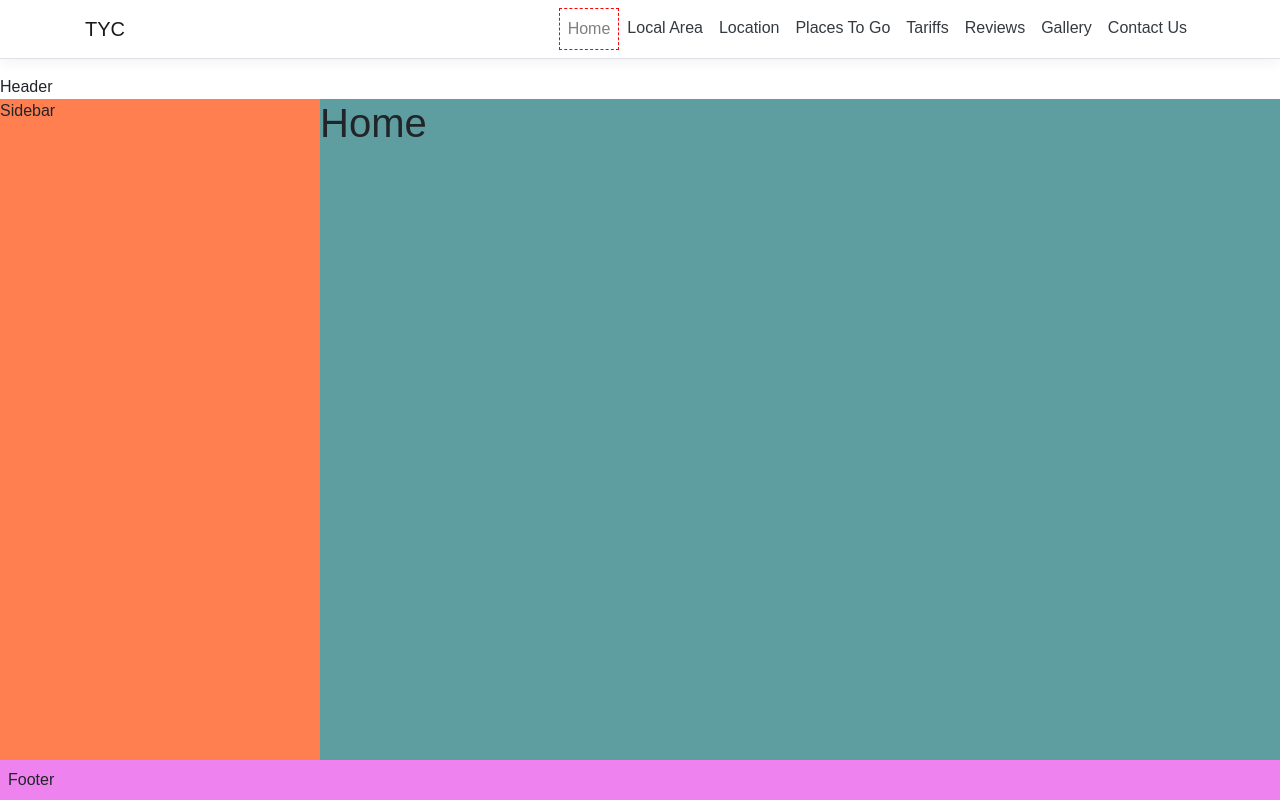
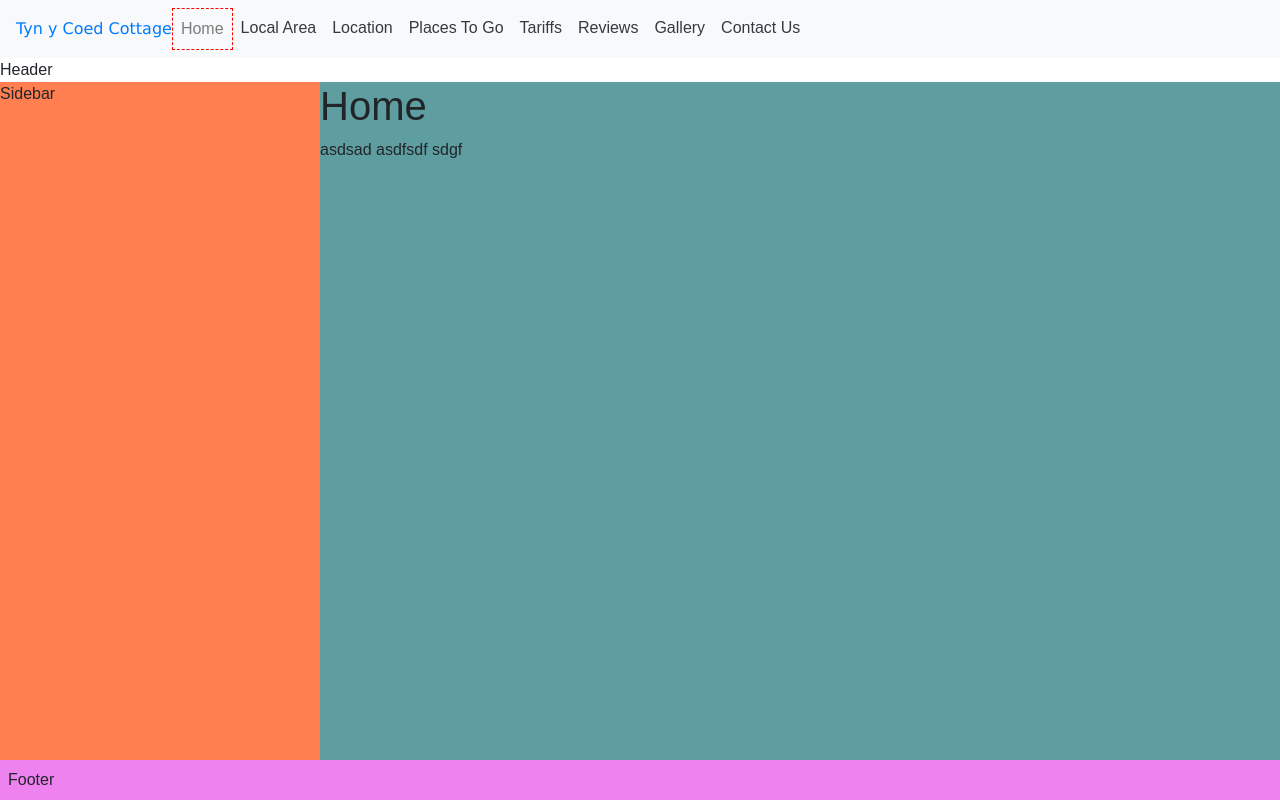
Before and after one commit to SoggySocks2/TYC_React, a React (Create React App) app in the folder TYC_React.UI/ClientApp/: page / in a window 1280 px wide. Built offline with nearby package versions, Linux system fonts and the light colour scheme.

Commit message:
Navbar improvements

```diff
--- a/TYC_React.UI/ClientApp/public/index.html
+++ b/TYC_React.UI/ClientApp/public/index.html
@@ -1,6 +1,6 @@
 <!DOCTYPE html>
 <html lang="en">
-  <head>
+<head>
     <meta charset="utf-8">
     <meta name="viewport" content="width=device-width, initial-scale=1, shrink-to-fit=no">
     <meta name="theme-color" content="#000000">
@@ -11,6 +11,7 @@
     -->
     <link rel="manifest" href="%PUBLIC_URL%/manifest.json">
     <link rel="shortcut icon" href="%PUBLIC_URL%/favicon.ico">
+
     <!--
       Notice the use of %PUBLIC_URL% in the tags above.
       It will be replaced with the URL of the `public` folder during the build.
@@ -21,7 +22,7 @@
       Learn how to configure a non-root public URL by running `npm run build`.
     -->
     <title>TYC_React.UI</title>
-  </head>
+</head>
   <body>
     <noscript>
       You need to enable JavaScript to run this app.
--- a/TYC_React.UI/ClientApp/src/App.css
+++ b/TYC_React.UI/ClientApp/src/App.css
@@ -12,13 +12,12 @@ body {
     font-family: 'Oswald', sans-serif;
     display: flex;
     flex-direction: column;
-    min-height: 100%;
 }
 
 .root {
     display: flex;
     flex-direction: column;
-    flex: 1 0 auto;
+    min-height: 100vh;
 }
 
 .mainContainer {
--- a/TYC_React.UI/ClientApp/src/components/Home.js
+++ b/TYC_React.UI/ClientApp/src/components/Home.js
@@ -7,6 +7,9 @@ export class Home extends Component {
       return (
           <>
               <h1>Home</h1>
+              <p>asdsad
+              asdfsdf
+              sdgf</p>
           </>
     );
   }
--- a/TYC_React.UI/ClientApp/src/components/NavMenu.css
+++ b/TYC_React.UI/ClientApp/src/components/NavMenu.css
@@ -1,29 +1,11 @@
-.navbar {
-    display: flex;
-    flex-direction: column;
-    min-width: 100vw;
-    height: auto;
-    align-items: center;
+a.navLogo {
+    text-decoration: none;
+    font-family: 'Oswald', Verdana;
+    font-size: 16px;
 }
-a.navbar-brand {
-    white-space: normal;
-    text-align: center;
-    word-break: break-all;
-}
-
-html {
-  font-size: 14px;
-}
-@media (min-width: 768px) {
-  html {
-    font-size: 16px;
-  }
-}
-
-.box-shadow {
-  box-shadow: 0 .25rem .75rem rgba(0, 0, 0, .05);
-}
-
-.nav-link.text-dark-selected {
+.text-dark-selected {
     border: dashed 1px Red;
 }
+.nav {
+    overflow-y: hidden !important
+}
--- a/TYC_React.UI/ClientApp/src/components/NavMenu.js
+++ b/TYC_React.UI/ClientApp/src/components/NavMenu.js
@@ -1,5 +1,9 @@
+import 'bootstrap/dist/css/bootstrap.min.css';
+import 'bootstrap/dist/js/bootstrap.bundle.min';
+import 'jquery/dist/jquery.min';
+
 import React from 'react';
-import { Collapse, Container, Navbar, NavbarBrand, NavbarToggler, NavItem, NavLink } from 'reactstrap';
+import { NavItem, NavLink } from 'reactstrap';
 import { Link } from 'react-router-dom';
 import './NavMenu.css';
 
@@ -28,19 +32,24 @@ export class NavMenu extends React.Component {
     setActiveMenuItem(menuItem) {
         return function () {
             this.setState({ activeMenuItem: menuItem });
+
         }.bind(this)
     }
+
 
     render() {
 
         return (
-            <header>
-                <Navbar className="navbar-expand-sm navbar-toggleable-sm ng-white border-bottom box-shadow mb-3" light>
-                    <Container>
-                        <NavbarBrand tag={Link} to="/">TYC</NavbarBrand>
-                        <NavbarToggler onClick={this.toggleNavbar} className="mr-2" />
-                        <Collapse className="d-sm-inline-flex flex-sm-row-reverse" isOpen={!this.state.collapsed} navbar>
-                            <ul className="navbar-nav flex-grow">
+
+            <nav class="navbar navbar-expand-md navbar-light bg-light">
+                <Link className="navLogo" onClick={this.setActiveMenuItem('home')} to="/">
+                    Tyn y Coed Cottage
+                </Link>
+                <button class="navbar-toggler" type="button" data-toggle="collapse" data-target="#navbarNav" aria-controls="navbarNav" aria-expanded="false" aria-label="Toggle navigation">
+                    <span class="navbar-toggler-icon"></span>
+                </button>
+                <div class="collapse navbar-collapse" id="navbarNav">
+                    <ul class="nav navbar-nav">
                         <NavItem>
                             <NavLink tag={Link} className={this.state.activeMenuItem == 'home' ? 'text-dark-selected' : 'text-dark'} onClick={this.setActiveMenuItem('home')} to="/">Home</NavLink>
                         </NavItem>
@@ -66,10 +75,8 @@ export class NavMenu extends React.Component {
                             <NavLink tag={Link} className={this.state.activeMenuItem == 'contact_us' ? 'text-dark-selected' : 'text-dark'} onClick={this.setActiveMenuItem('contact_us')} to="/contact_us">Contact Us</NavLink>
                         </NavItem>
                     </ul>
-                        </Collapse>
-                    </Container>
-                </Navbar>
-            </header>
+                </div>
+            </nav>
         );
     }
 }
```
Also changed, not shown: TYC_React.UI/ClientApp/src/components/cottage.jpg (added), TYC_React.UI/ClientApp/src/components/home.png (added). Lines whose indentation alone changed are shown as unchanged.
